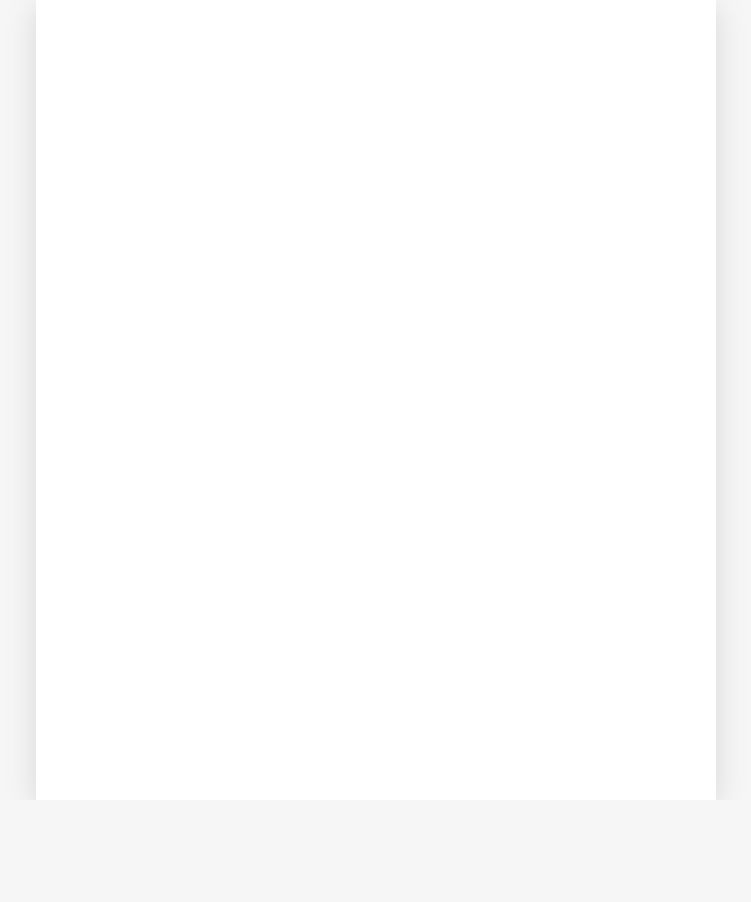
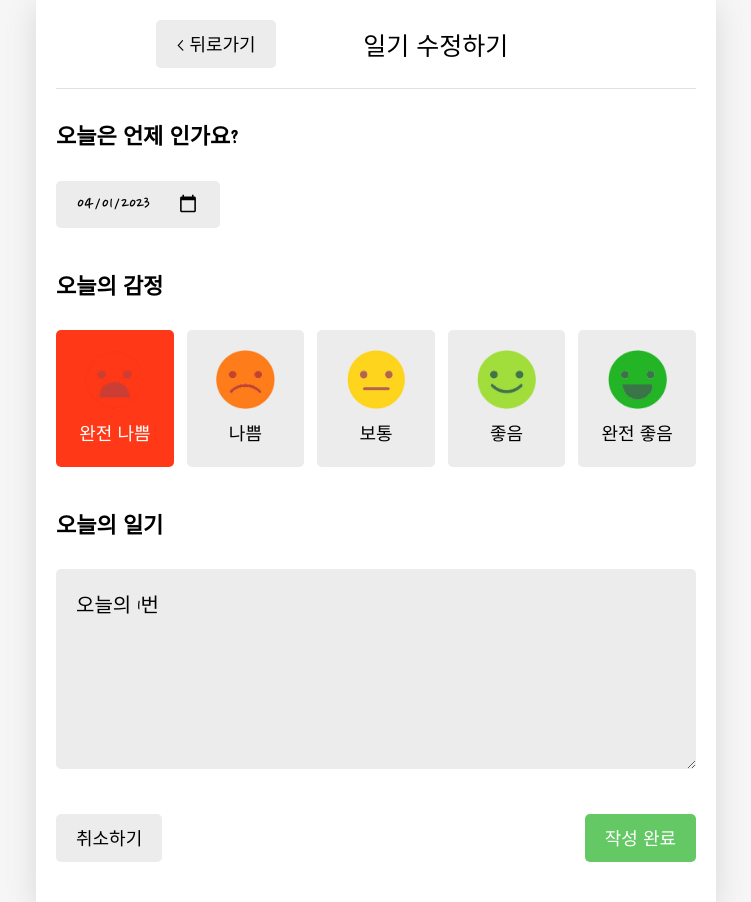
Before and after one commit to WePung/self, a React (Create React App) app: page /edit/1 in a window 1280 px wide. Before the commit this address had no page. Shown: the whole page, without its empty margins (264-1015 px from the left). Before the commit the page ends 800 px from the top, so only its background shows below. Built offline with nearby package versions, Linux system fonts and the light colour scheme; a web font is replaced by a local one.

Commit message:
EmotionDiary Edit()

```diff
--- a/src/App.js
+++ b/src/App.js
@@ -115,7 +115,7 @@ const App = () => {
         <Routes>
           <Route path = "/" element ={<Home />} />
           <Route path = "/new" element ={<New />} />
-          <Route path = "/edit" element ={<Edit />} />
+          <Route path = "/edit/:id" element ={<Edit />} />
           <Route path = "/diary/:id" element ={<Diary />} />
         </Routes>
       </div>
--- a/src/componet/DiaryEditor.js
+++ b/src/componet/DiaryEditor.js
@@ -1,4 +1,4 @@
-import React, { useContext, useRef, useState } from 'react';
+import React, { useContext, useEffect, useRef, useState } from 'react';
 import { useNavigate } from 'react-router-dom';
 import MyHeader from './MyHeader';
 import MyButton from './MyButton';
@@ -38,20 +38,31 @@ const getStringDate = (date) =>{
     return date.toISOString().slice(0, 10); // toISOSring은 date객체를 받아 yyyy-mm-ddthh형태로 나타내줌
 }
 
-const DiaryEditor = () => {
+const DiaryEditor = ({isEdit, originData}) => {
 
     const [date, setDate] = useState(getStringDate(new Date()));
     const [emotion, setEmotion] = useState(3);
     const [content, setContnet] = useState("");
     const contentRef =useRef();
-    const {onCreate} = useContext(DiaryDispatchContext);
+    const {onCreate, onEdit} = useContext(DiaryDispatchContext);
+
+    const onInputTextArea = (e) => {
+        setContnet(e.target.value);
+    }
 
     const handleSubmit = () =>{
-        if(content === undefined){
+        if(content.length < 1){
             contentRef.current.focous();
             return;
         }
-        onCreate(date, content, emotion);
+        if(window.confirm(isEdit ? "일기를 수정하시겠습니까?" : "일기를 작성하시겠습니까?")){
+            if(!isEdit){
+                onCreate(date, content, emotion);
+                navigate('/',{replace:true});
+            }else{
+                onEdit(originData.id, date, content, emotion);
+            }
+        }
         navigate('/',{replace:true});
     }
 
@@ -65,6 +76,14 @@ const DiaryEditor = () => {
         navigate(-1);
     }
 
+    useEffect(()=>{
+        if(isEdit){
+            setDate(getStringDate(new Date(parseInt(originData.date))));
+            setEmotion(originData.emotion);
+            setContnet(originData.content);
+        }
+    },[isEdit, originData])
+
     return (
         <div className='DiaryEditor'>
         <MyHeader
@@ -72,7 +91,7 @@ const DiaryEditor = () => {
                     onClick={goBack}
                     text={"< 뒤로가기"}
                     />}
-        headText = {"새로운 일기 쓰기"}
+        headText = {isEdit ? "일기 수정하기" : "새로운 일기 쓰기"}
         />
         <div>
             <section>
@@ -102,7 +121,7 @@ const DiaryEditor = () => {
                     <textarea
                      ref={contentRef}
                      value={content}
-                     onChange={(e)=>setContnet(e.target.value)}
+                     onChange={onInputTextArea}
                      placeholder='오늘은 어땠나요?'
                     />
                 </div>
--- a/src/componet/DiaryList.js
+++ b/src/componet/DiaryList.js
@@ -68,9 +68,9 @@ const DiaryList = ({diaryList}) => {
 
         const filterCallBack = (item) =>{
             if(filter === "good"){
-                return parseInt(item.emotion) <= 3;
+                return parseInt(item.emotion) >= 3;
             }else{
-                return parseInt(item.emotion) > 3;
+                return parseInt(item.emotion) < 3;
             }
         }
 
--- a/src/pages/Edit.js
+++ b/src/pages/Edit.js
@@ -1,21 +1,35 @@
-import React from 'react';
-import { useNavigate, useSearchParams } from 'react-router-dom';
+import React, { useContext, useEffect, useState } from 'react';
+import { useNavigate, useParams } from 'react-router-dom';
+import { DiaryStateContext } from '../App';
+import DiaryEditor from '../componet/DiaryEditor';
 
 const Edit = () => {
 
-    const [searchParams, setSerchParams] = useSearchParams(); // 이름은 자유로 사용 가능하나 useSearchParams()의 이름은 꼭 지켜야 함
+    const navigate = useNavigate(); // 링크 태그를 클릭 안해도 의도적으로 페이지 변경할 수 있음
+    const [originData, setOriginData] = useState();
+    const {id} = useParams();
+    const diaryList = useContext(DiaryStateContext);
 
-    const navigate = useNavigate(); // 링크 태그를 클릭 안해도 의도적으로 페이지 변경할 수 있음
+    useEffect(()=>{
+        if(diaryList.length >= 1){
+            const targetDiary = diaryList.find(
+                (it)=>parseInt(it.id) === parseInt(id)
+                );
+        if(targetDiary){
+            setOriginData(targetDiary);
+        }else{
+            navigate("/",{replace:true});
+        }
+    }
+    }, [id, diaryList])
 
-    const id = searchParams.get('id');
-    console.log("id :", id);
+    // const [searchParams, setSerchParams] = useSearchParams(); // 이름은 자유로 사용 가능하나 useSearchParams()의 이름은 꼭 지켜야 함
 
-    const mode = searchParams.get('mode');
-    console.log("mode = ", mode);
+    // const id = searchParams.get('id');
+    // console.log("id :", id);
 
-    const onQsChange = () =>{
-        setSerchParams({who:'winterlood'})
-    }
+    // const mode = searchParams.get('mode');
+    // console.log("mode = ", mode);
 
     const goHome = () => {
         navigate("/");
@@ -27,11 +41,10 @@ const Edit = () => {
 
     return (
         <div>
-            <h1>Edit</h1>
-            <p>이곳은 Edit입니다.</p>
-            <button onClick={onQsChange}>QS 바꾸기</button>
-            <button onClick={goHome}>HOME</button>
-            <button onClick={goPrev}>Prev</button>
+            {originData && <DiaryEditor
+                            isEdit = {true}
+                            originData = {originData}
+                            />}
         </div>
     );
 };
```
